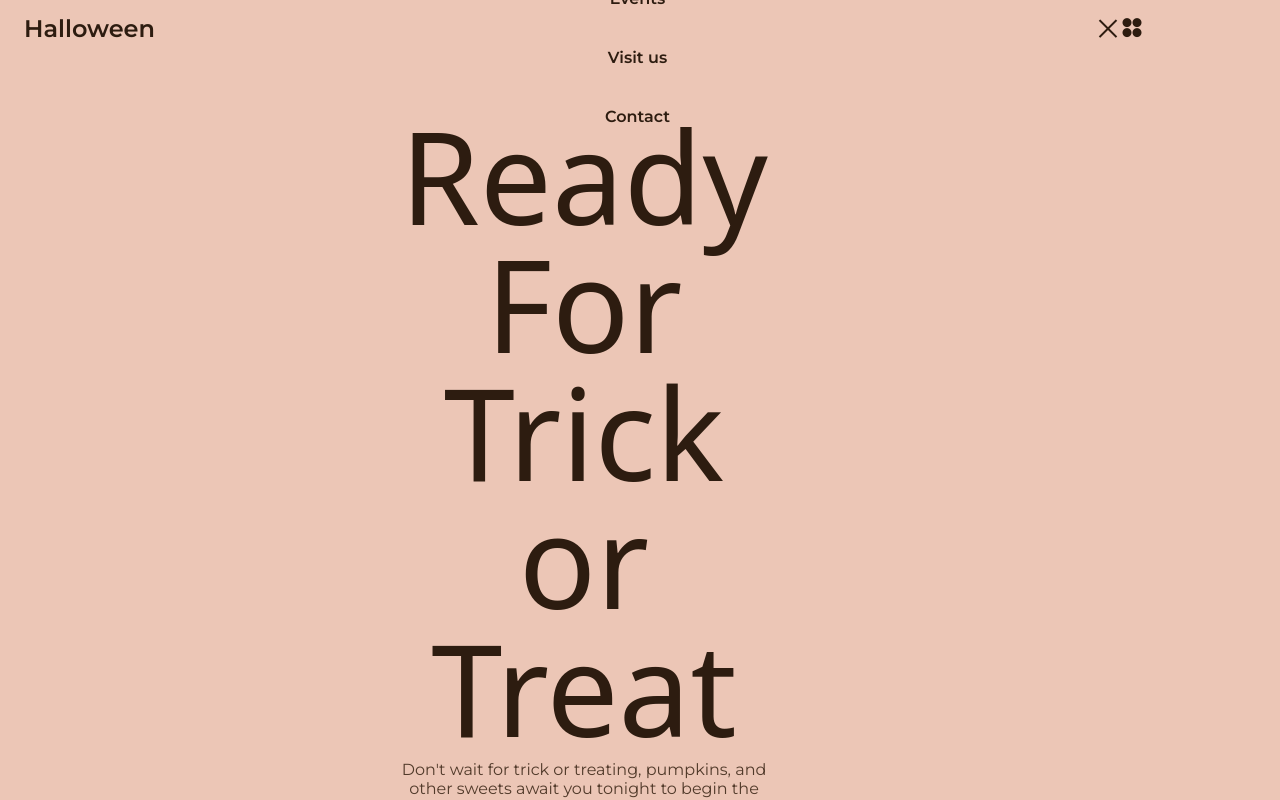
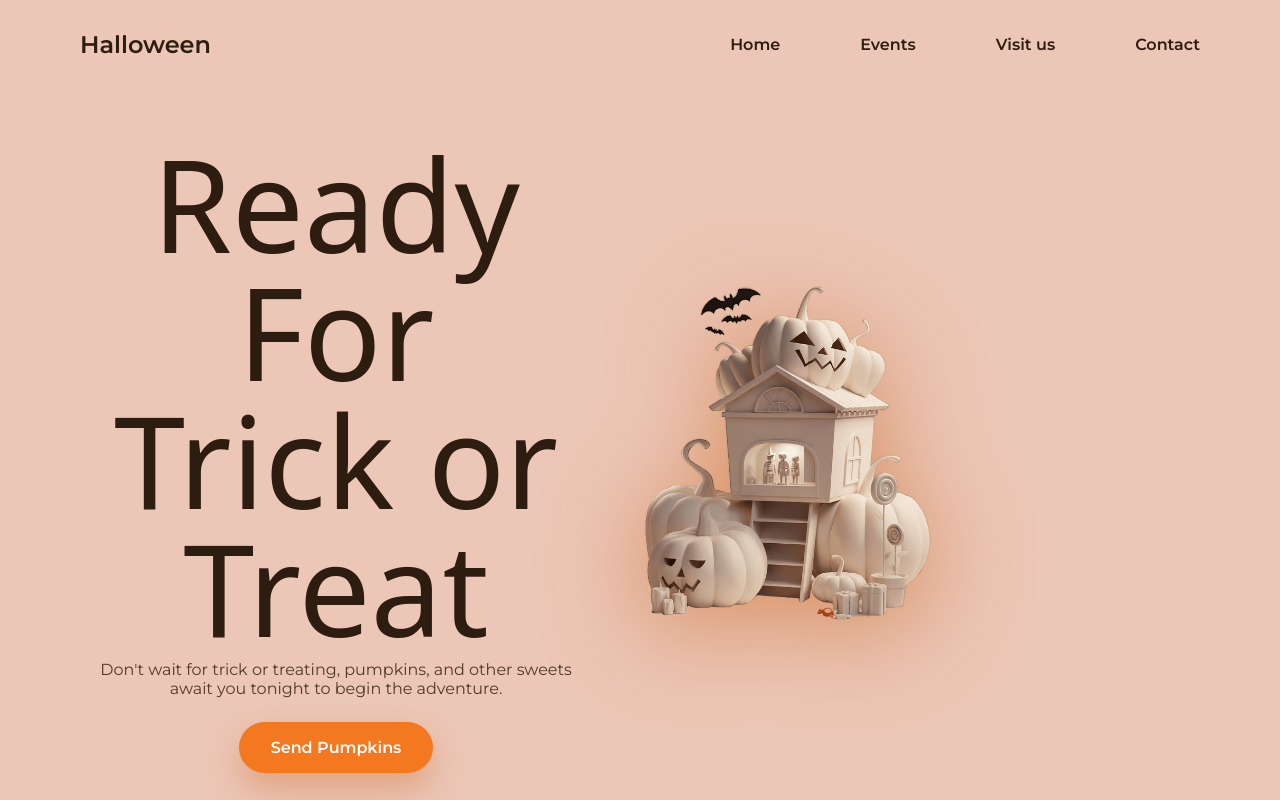
Before and after one commit to Sumangal44/Responsive-Halloween-Website, a plain HTML site: page index.html in a window 1280 px wide. Drawn offline with nearby package versions, Linux system fonts and the light colour scheme; a web font is replaced by a local one.

Commit message:
update repo 😁

```diff
--- a/assets/css/styles.css
+++ b/assets/css/styles.css
@@ -46,9 +46,7 @@
 
 }
 
-html {
-  scroll-behavior: smooth;
-}
+
 ::-webkit-scrollbar{
   width: 10px;
   border-radius: 2.5px;
@@ -355,6 +353,37 @@ img {
 }
 
 /* For large devices */
+@media screen and (min-width: 1150px) {
+  .container{
+    margin-inline: auto;
 
 
+  }
+  .nav{
+    height: calc(var(--header-height) + 2rem );
+  }
+  .nav__toggle,.nav__close{
+    display: none;
+    }
+    .nav__list{
+      flex-direction: row;
+      column-gap: 5rem;
+      padding-top: 0;
+    }
+    .nav__menu{
+      margin-left: auto;
+    }
+
+    .home__container{
+      grid-template-columns:512px 560px;
+      justify-content: center;
+      align-items: center;
+      column-gap: 3rem;
+    }
+
+    .home__data{
+
+    }
+}
+
 /* For taller devices */
--- a/index.html
+++ b/index.html
@@ -21,7 +21,7 @@
 
 <body>
   <!--==================== HEADER ====================-->
-  <header class="header " id="header">
+  <header class="header shadow-header" id="header">
     <nav class="nav container">
       <a href="#" class="nav__logo">Halloween</a>
       <div class="nav__menu" id="nav-menu">
```
